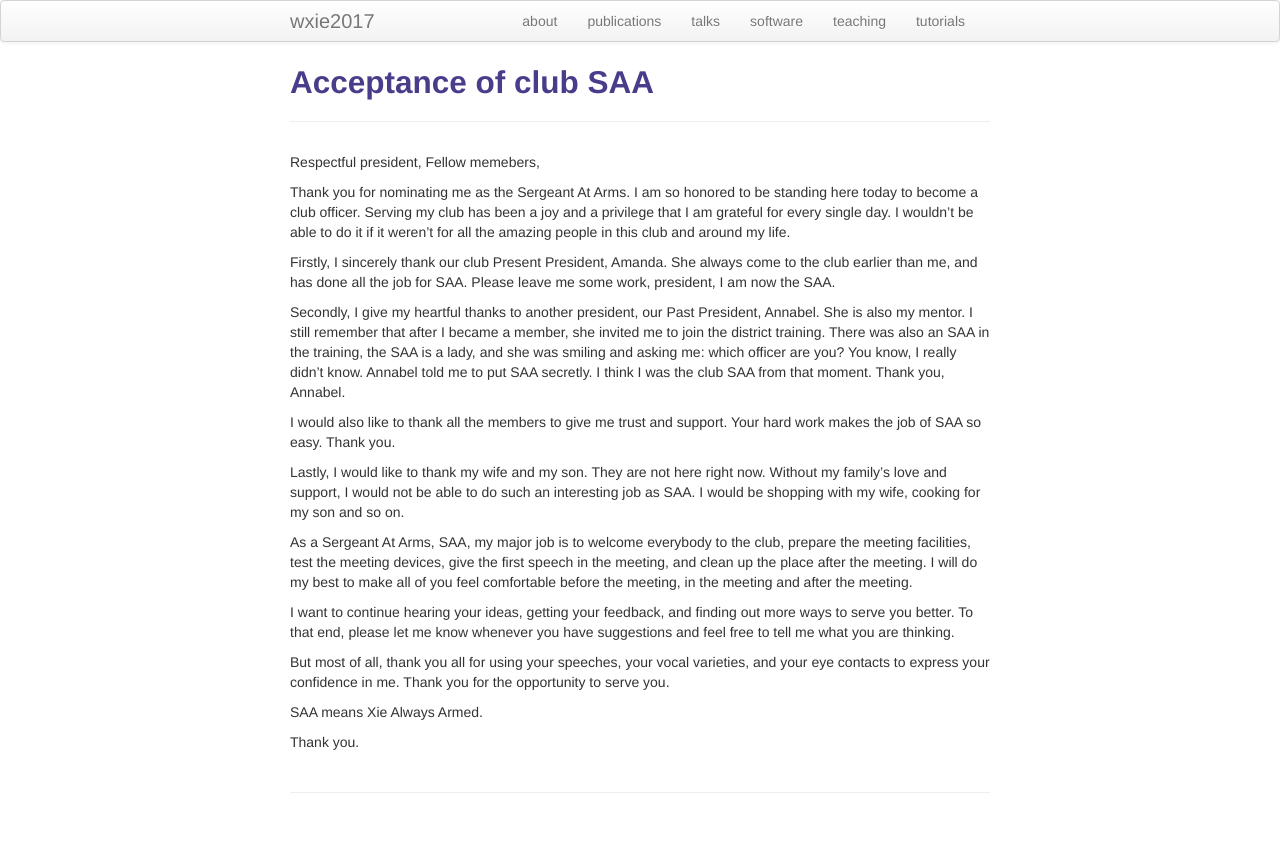
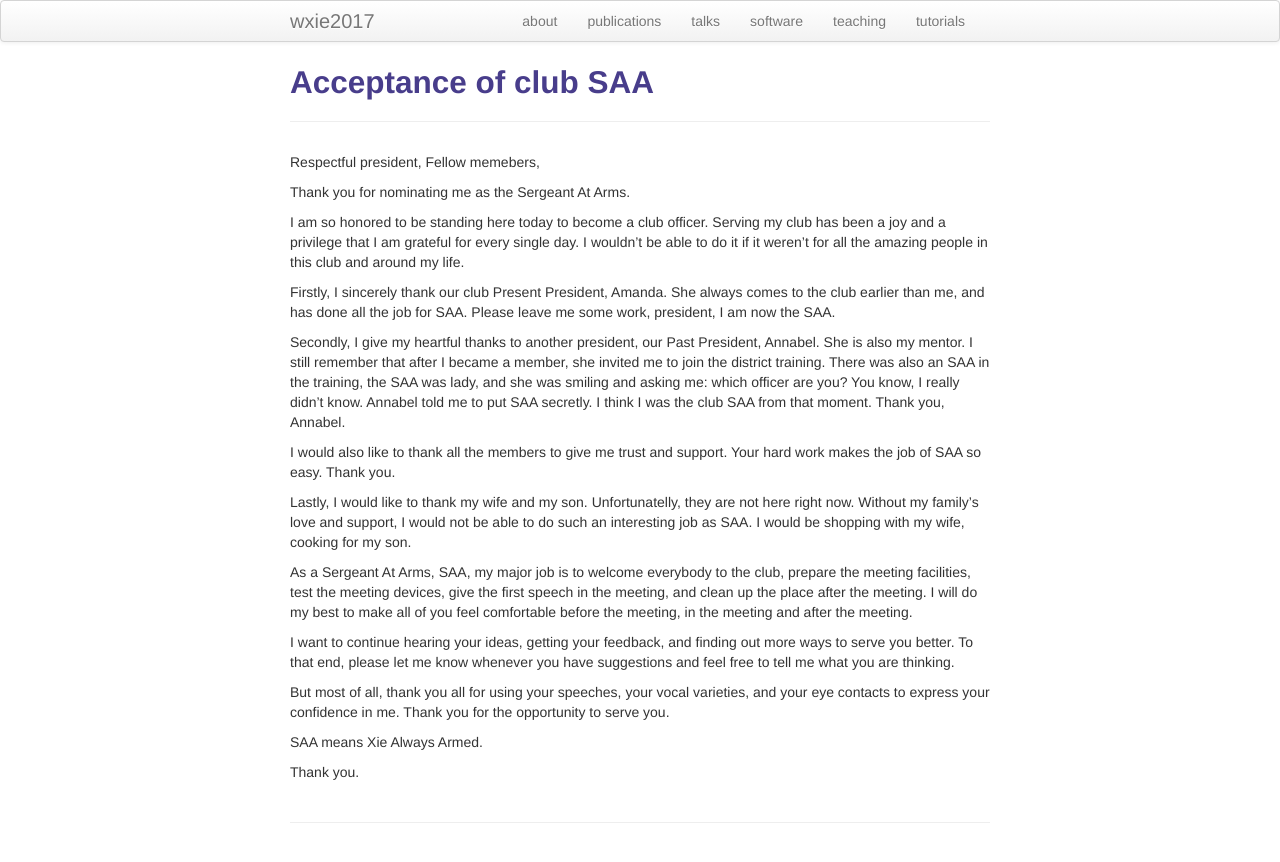
Before and after one commit to wxie2017/wxie2017.github.io, a Jekyll site: the page built from pages/speech/acceptance_of_club_SAA.md, in a window 1280 px wide. Shown: the top 862 px of the page. Built offline with Jekyll 4.4.1, drawn with Linux system fonts in a browser that asks for light colours.

Commit message:
correct some minor problem

```diff
--- a/pages/speech/acceptance_of_club_SAA.md
+++ b/pages/speech/acceptance_of_club_SAA.md
@@ -9,28 +9,29 @@ Respectful president,
 Fellow memebers,
 
 Thank you for nominating me as the Sergeant At Arms.
+
 I am so honored to be standing here today to become a club officer. Serving my
 club has been a joy and a privilege that I am grateful for every single day.
 I wouldn't be able to do it if it weren't for all the amazing people in this
 club and around my life.
 
-Firstly, I sincerely thank our club Present President, Amanda. She always come
+Firstly, I sincerely thank our club Present President, Amanda. She always comes
 to the club earlier than me, and has done all the job for SAA. Please leave me
 some work, president, I am now the SAA.
 
 Secondly, I give my heartful thanks to another president, our Past President,
 Annabel. She is also my mentor. I still remember that after I became a member,
 she invited me to join the district training. There was also an SAA in the training,
-the SAA is a lady, and she was smiling and asking me: which officer are you?
+the SAA was lady, and she was smiling and asking me: which officer are you?
 You know, I really didn't know. Annabel told me to put SAA secretly. I think I
 was the club SAA from that moment. Thank you, Annabel.
 
 I would also like to thank all the members to give me trust and support. Your
 hard work makes the job of SAA so easy. Thank you.
 
-Lastly, I would like to thank my wife and my son. They are not here right now.
-Without my family's love and support, I would not be able to do such an interesting
-job as SAA. I would be shopping with my wife, cooking for my son and so on.
+Lastly, I would like to thank my wife and my son. Unfortunatelly, they are not here
+right now. Without my family's love and support, I would not be able to do such an
+interesting job as SAA. I would be shopping with my wife, cooking for my son.
 
 As a Sergeant At Arms, SAA, my major job is to welcome everybody to the club, prepare
 the meeting facilities, test the meeting devices, give the first speech in the meeting,
```
